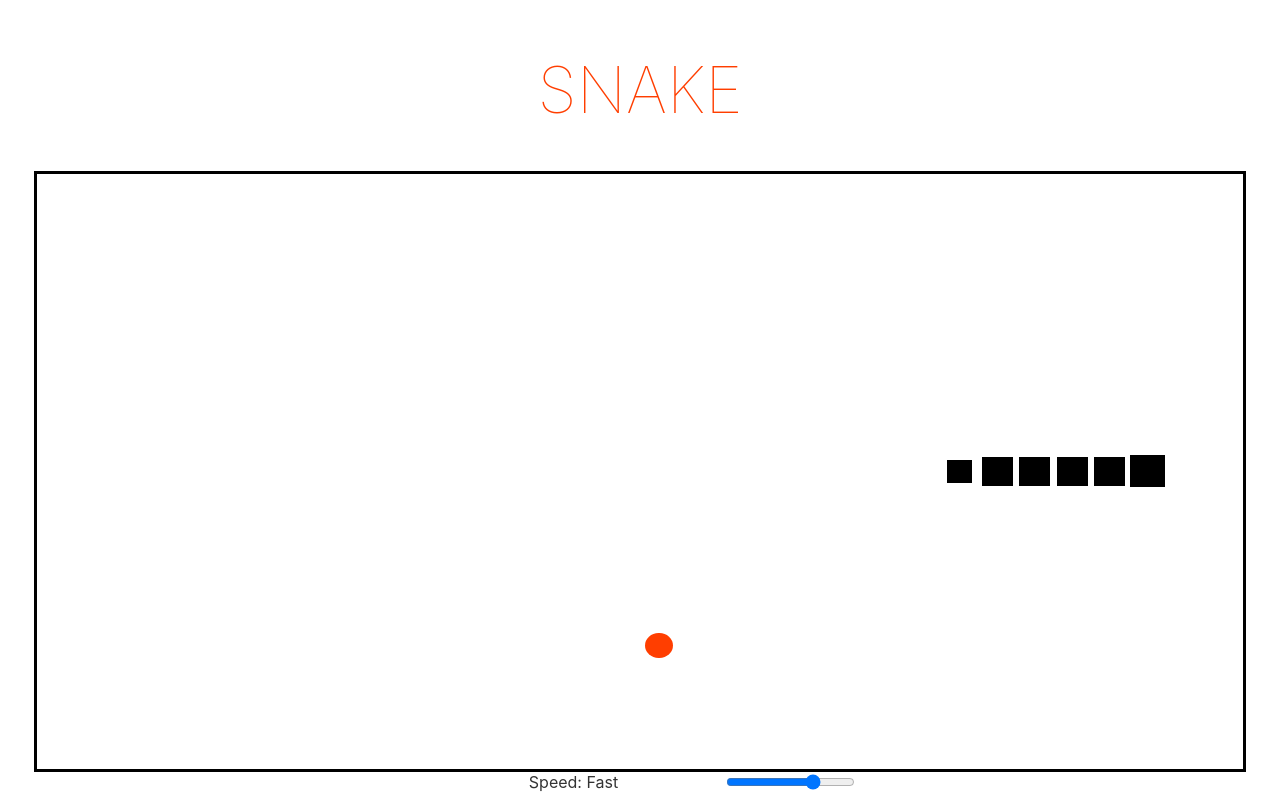
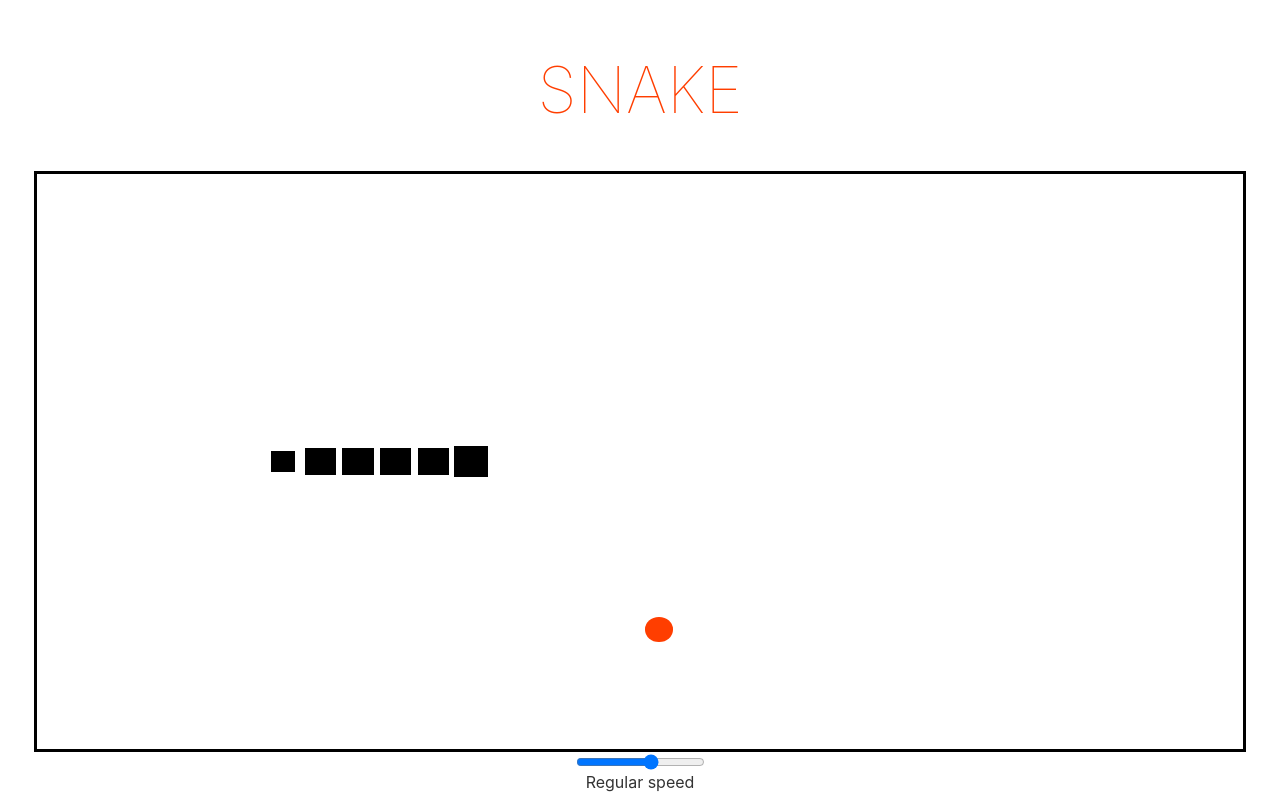
Before and after one commit to ldgit/snake, a Svelte app: page / in a window 1280 px wide. Built offline with nearby package versions, Linux system fonts and the light colour scheme.

Commit message:
moved speed controls into separate component

```diff
--- a/src/App.svelte
+++ b/src/App.svelte
@@ -2,22 +2,10 @@
 import { onDestroy } from 'svelte';
 import gameStateStore from './gameStateStore';
 import Field from './Field.svelte';
+import Controls from './Controls.svelte';
 
 let gameState;
-let speed = 7;
-const speedMap = [
-  { delay: 500, description: 'Dead snail on a slope' },
-  { delay: 400, description: 'Snail' },
-  { delay: 350, description: 'Snail running from a bird' },
-  { delay: 300, description: 'Lethargic turtle' },
-  { delay: 250, description: 'Turtle' },
-  { delay: 200, description: 'Turtle on a skateboard' },
-  { delay: 130, description: 'Regular' },
-  { delay: 100, description: 'Fast' },
-  { delay: 70, description: 'Cheetah' },
-  { delay: 50, description: 'Cheetah driving a Porsche' },
-  { delay: 10, description: 'Bolt of Lighting' },
-];
+let delay;
 
 gameStateStore.subscribe(newGameState => (gameState = newGameState));
 function handleKeypress(event) {
@@ -34,11 +22,11 @@ function handleKeypress(event) {
 }
 
 document.addEventListener('keypress', handleKeypress);
-let intervalId = setInterval(gameStateStore.moveSnake, speedMap[speed].delay);
+let intervalId = setInterval(gameStateStore.moveSnake, delay);
 
 $: {
   clearInterval(intervalId);
-  intervalId = setInterval(gameStateStore.moveSnake, speedMap[speed].delay);
+  intervalId = setInterval(gameStateStore.moveSnake, delay);
 }
 
 onDestroy(() => {
@@ -50,10 +38,7 @@ onDestroy(() => {
 <main>
   <h1>Snake</h1>
   <Field {gameState} />
-  <div class="controls">
-    <span>Speed: {speedMap[speed].description}</span>
-    <input type="range" bind:value={speed} min="0" max={speedMap.length - 1} step="1" />
-  </div>
+  <Controls bind:delay />
 </main>
 
 <style>
@@ -79,14 +64,4 @@ h1 {
     max-width: none;
   }
 }
-
-.controls {
-  display: flex;
-  align-items: center;
-  justify-content: center;
-}
-
-.controls span {
-  width: 300px;
-}
 </style>
--- /dev/null
+++ b/src/Controls.svelte
@@ -0,0 +1,38 @@
+<script>
+const speedMap = [
+  { delay: 500, description: 'Dead snail on a slope' },
+  { delay: 400, description: 'Snail' },
+  { delay: 350, description: 'Snail running from a bird' },
+  { delay: 250, description: 'Turtle depressed by the state of the world' },
+  { delay: 300, description: 'Turtle' },
+  { delay: 200, description: 'Turtle on a skateboard' },
+  { delay: 130, description: 'Regular speed' },
+  { delay: 100, description: 'Fast' },
+  { delay: 60, description: 'Cheetah' },
+  { delay: 30, description: 'Cheetah driving a Porsche' },
+  { delay: 10, description: 'Bolt of Lighting' },
+];
+
+let speed = speedMap.findIndex(value => value.delay === 130);
+export let delay = speedMap[speed].delay;
+$: delay = speedMap[speed].delay;
+console.log(speed);
+</script>
+
+<div class="controls">
+  <input type="range" bind:value={speed} min="0" max={speedMap.length - 1} step="1" />
+  <span>{speedMap[speed].description}</span>
+</div>
+
+<style>
+.controls {
+  display: flex;
+  flex-direction: column;
+  align-items: center;
+  justify-content: center;
+}
+
+.controls span {
+  width: 400px;
+}
+</style>
```
